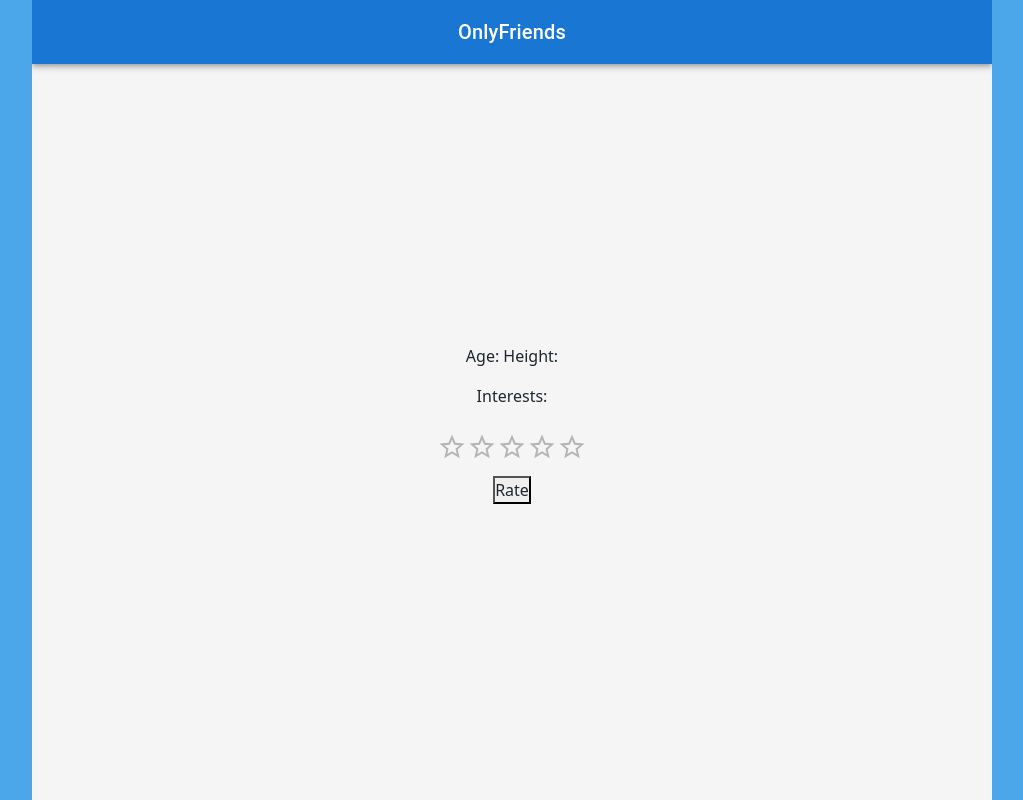
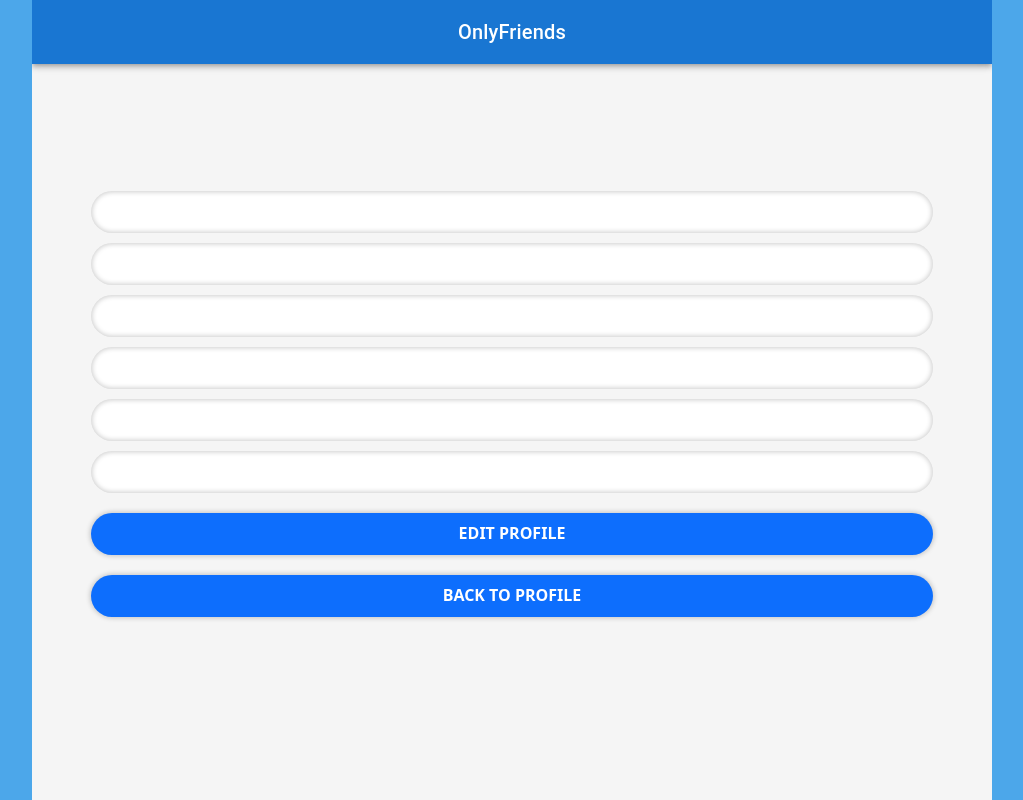
Before and after one commit to c-zhenhao/GA-Project-3, a React (Create React App) app in the folder project-3-react/: page /1/profile/edit in a window 1280 px wide. Shown: the whole page, without its empty margins (128-1151 px from the left). Built offline with nearby package versions, Linux system fonts and the light colour scheme; no server answers.

Commit message:
Updated for editprofile, average of array

```diff
--- a/project-3-react/src/App.js
+++ b/project-3-react/src/App.js
@@ -15,6 +15,7 @@ import Seed from "./components/Seed";
 import Logout from "./components/Logout";
 import NavTop from "./components/navs/NavTop";
 import NavBottom from "./components/navs/NavBottom";
+import EditProfile from "./pages/EditProfile";
 
 const GlobalStyle = createGlobalStyle`
 :root {
@@ -90,6 +91,7 @@ function App() {
             <Route path="/:id/match" element={<Match />} />
             <Route path="/:id/list" element={<TargetList />} />
             <Route path="/:id/profile" element={<Profile />} />
+            <Route path="/:id/profile/edit" element={<EditProfile />} />
             <Route path="/:id/profile/:target" element={<Profile />} />
             <Route path="/*" element={<Navigate replace to="/" />} />
           </Routes>
--- a/project-3-react/src/components/stores/main.js
+++ b/project-3-react/src/components/stores/main.js
@@ -1,5 +1,5 @@
 import { configureStore } from "@reduxjs/toolkit";
-import authReducer from "./auth";
+import profileReducer from "./profile";
 import userReducer from "./user";
 import loaderReducer from "./loader";
 
@@ -19,7 +19,7 @@ const reStore = () => {
 };
 
 const store = configureStore({
-  reducer: { user: userReducer, auth: authReducer, loader: loaderReducer },
+  reducer: { user: userReducer, profile: profileReducer, loader: loaderReducer },
   preloadedState: reStore(),
   middleware: (getDefaultMiddleware) => getDefaultMiddleware().concat(localStorageMiddleware),
 });
--- /dev/null
+++ b/project-3-react/src/components/stores/profile.js
@@ -0,0 +1,44 @@
+import { createSlice } from "@reduxjs/toolkit";
+
+const profileSlice = createSlice({
+  name: "profile",
+  initialState: {
+    displayName: "",
+    imgUrl: "",
+    gender: "",
+    age: "",
+    height: "",
+    interests: [],
+  },
+  reducers: {
+    displayNameChange(state, action) {
+      state.displayName = action.payload;
+    },
+    imgUrlChange(state, action) {
+      state.imgUrl = action.payload;
+    },
+    genderChange(state, action) {
+      state.gender = action.payload;
+    },
+    ageChange(state, action) {
+      state.age = action.payload;
+    },
+    heightChange(state, action) {
+      state.height = action.payload;
+    },
+    // interestsChange(state, action) {
+    //   state.interestsChange = action.payload;
+    // },
+    allChange(state, action) {
+      state.displayName = action.payload.displayName;
+      state.imgUrl = action.payload.imgUrl;
+      state.gender = action.payload.gender;
+      state.age = action.payload.age;
+      state.height = action.payload.height;
+      state.interests = action.payload.interests;
+    },
+  },
+});
+
+export const profileActions = profileSlice.actions;
+export default profileSlice.reducer;
--- a/project-3-react/src/pages/Profile.js
+++ b/project-3-react/src/pages/Profile.js
@@ -9,16 +9,19 @@ import Button from "@mui/material/Button";
 import TextField from "@mui/material/TextField";
 import Dialog from "@mui/material/Dialog";
 import DialogActions from "@mui/material/DialogActions";
-import DialogContent from "@mui/material/DialogContent";
-import DialogContentText from "@mui/material/DialogContentText";
 import DialogTitle from "@mui/material/DialogTitle";
+import { useNavigate } from "react-router-dom";
+
 
 const Profile = () => {
   const params = useParams();
   const [user, setUser] = useState(null);
   const userId = useSelector((state) => state.user.userId);
+  const username = useSelector((state) => state.user.username);
+
   const [open, setOpen] = React.useState(false);
   const [value, setValue] = React.useState(2);
+  const navigate = useNavigate();
 
   const handleClickOpen = () => {
     setOpen(true);
@@ -29,6 +32,7 @@ const Profile = () => {
   };
 
   useEffect(() => {
+    if (!userId && !username) navigate(`/`, { replace: true });
     if (params.target) {
       //Target Profile
       setUser(params.target);
@@ -42,13 +46,19 @@ const Profile = () => {
   const [targetRating, setTargetRating] = useState(0);
   const [targetProfile, setTargetProfile] = useState({});
 
+  const getAverage = (array) => {
+    return array.reduce((a,b)=> a + b)/array.length;
+  }
+
   useEffect(async () => {
     if (user) {
       try {
         const matchURL = `${process.env.REACT_APP_SERVER_DOMAIN}/profile/${user}`;
         const response = await axios.get(matchURL, { withCredentials: true });
         setTargetProfile(response.data);
-        setTargetRating(response.data.userRating);
+        const averageTargetRating = getAverage(response.data.userRating)
+        setTargetRating(averageTargetRating);
+
       } catch (error) {
         console.log(error);
       }
@@ -79,6 +89,12 @@ const Profile = () => {
     updateRating();
   };
 
+  const redirectEditProfile = () =>{
+    let path = `/${params.id}/profile/edit`;
+    navigate(path);
+  }
+
+
   return (
     <>
       <div>
@@ -100,7 +116,7 @@ const Profile = () => {
         </Box>
         <p>
           {params.target && <button onClick={handleClickOpen}>Rate</button>}
-          {!params.target && <button>Edit</button>}
+          {!params.target && <button onClick={redirectEditProfile}>Edit</button>}
           <Dialog open={open} onClose={handleClose}>
             <DialogTitle>Rate User</DialogTitle>
             <Box
--- a/project-3-react/src/pages/editProfile.js
+++ b/project-3-react/src/pages/editProfile.js
@@ -1,10 +1,60 @@
 import React, { useState, useEffect } from "react";
 import axios from "axios";
+import { useSelector, useDispatch } from "react-redux";
+import { profileActions } from "../components/stores/profile";
+import { Row, Col, Form, Button } from "react-bootstrap";
+import styled from "styled-components";
+import { useParams } from "react-router-dom";
+import { useNavigate } from "react-router-dom";
 
-const editProfile = () => {
+
+const Input = styled(Form.Control)`
+  width: 90%;
+  min-height: 42px;
+  line-height: 1.2em;
+  border-radius: 21px;
+  padding: 6px 20px;
+  margin: 10px 5%;
+  resize: none;
+  border: 0;
+  box-shadow: inset 0 0 5px 1px rgba(0, 0, 0, 0.2);
+`;
+
+const StyledButton = styled(Button)`
+  width: 90%;
+  min-height: 42px;
+  line-height: 1.2em;
+  font-weight: 600;
+  border-radius: 21px;
+  margin: 10px 5%;
+  border: 0;
+  box-shadow: 0 0 5px 1px rgba(0, 0, 0, 0.2);
+`;
+
+
+const EditProfile = () => {
     const params = useParams();
+    const dispatchStore = useDispatch();
     const [user, setUser] = useState(null);
-    const [userProfile, setUserProfile] = useState(null);
+    const navigate = useNavigate();
+
+    const redirectProfile = () =>{
+    let path = `/${params.id}/profile/`;
+    navigate(path);
+    }
+
+  const displayName = useSelector((state) => state.profile.displayName);
+  const gender = useSelector((state) => state.profile.gender);
+  const age = useSelector((state) => state.profile.age);
+  const imgUrl = useSelector((state) => state.profile.imgUrl);
+  const height = useSelector((state) => state.profile.height);
+  const interests = useSelector((state) => state.profile.interests);
+
+
+    const handleSubmit = (e) => {
+        e.preventDefault();
+        dispatchStore(profileActions.allChange());
+      };
 
 //api to get profile
 useEffect(()=> {
@@ -14,23 +64,58 @@ useEffect(()=> {
 useEffect (async () => {
     if(user){
     try {
-      const matchURL = `${process.env.REACT_APP_SERVER_DOMAIN}/${user}/profile`;
+      const matchURL = `${process.env.REACT_APP_SERVER_DOMAIN}/profile`;
       const response  = await axios.get(matchURL,{withCredentials: true});
-      setUserProfile(response.data);
+      dispatchStore(profileActions.allChange(response.data));
   } catch (error) {
     console.log(error);
   }}
   }, [user]);
 
 
-
-
     return (
         <div>
-
+            <Form onSubmit={handleSubmit}>
+            <Input
+              type="text"
+              value={displayName}
+              onChange={(e) => dispatchStore(profileActions.displayNameChange(e.target.value))}
+            />
+            <Input
+              type="text"
+              value={imgUrl}
+              onChange={(e) => dispatchStore(profileActions.imgUrlChange(e.target.value))}
+            />
+            <Input
+              type="text"
+              value={gender}
+              onChange={(e) => dispatchStore(profileActions.genderChange(e.target.value))}
+            />
+            <Input
+              type="number"
+              value={age}
+              onChange={(e) => dispatchStore(profileActions.ageChange(e.target.value))}
+            />
+            <Input
+              type="text"
+              value={height}
+              onChange={(e) => dispatchStore(profileActions.heightChange(e.target.value))}
+            />
+            <Input
+              type="text"
+              value={interests}
+              onChange={(e) => dispatchStore(profileActions.interestsChange(e.target.value))}
+            />
+            <StyledButton type="submit" variant="primary">
+              EDIT PROFILE
+            </StyledButton>
+            <StyledButton onClick={redirectProfile} variant="primary">
+              BACK TO PROFILE
+            </StyledButton>
+            </Form>
         </div>
     );
 };
 
 
-export default editProfile;
+export default EditProfile;
```
